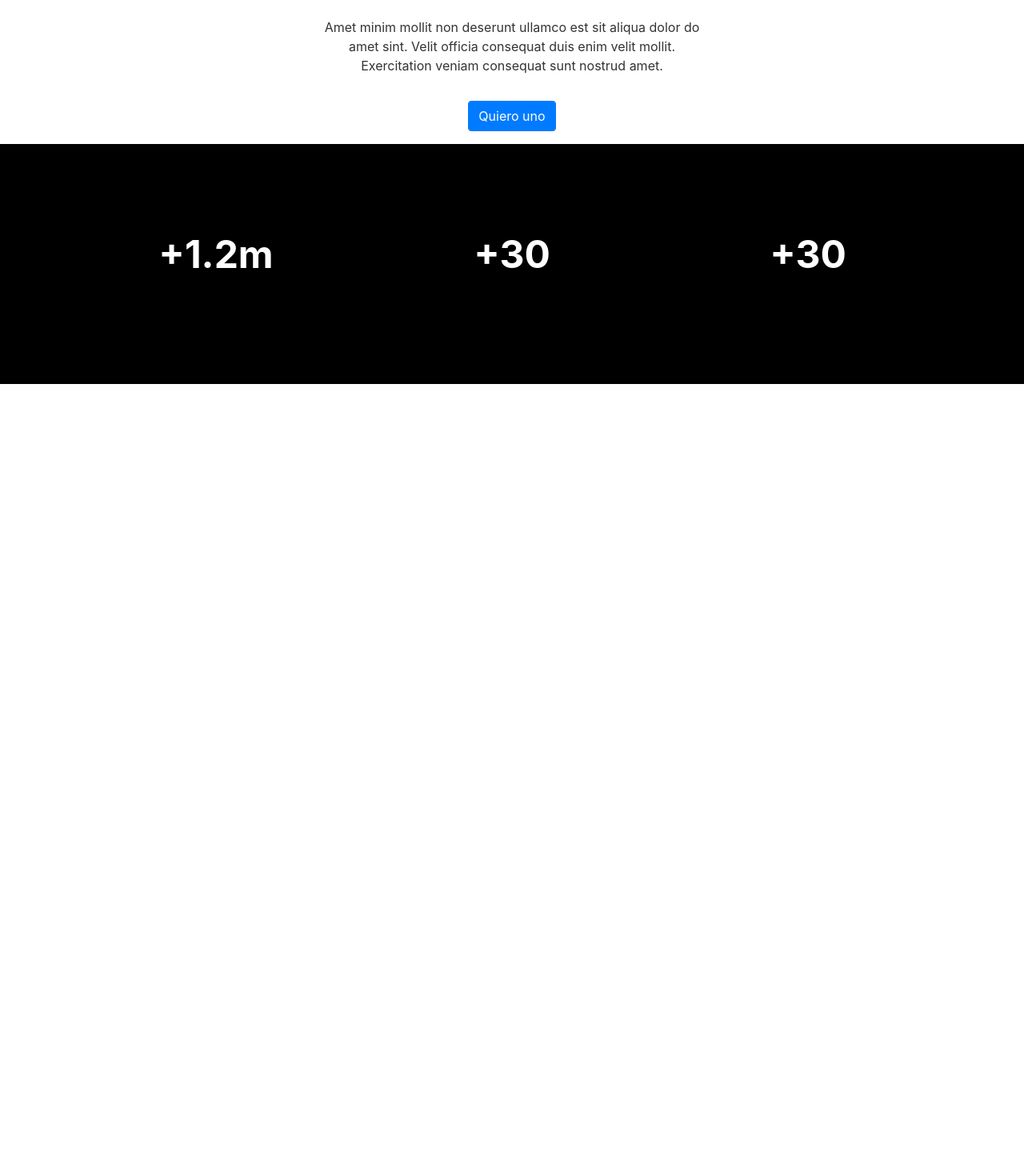
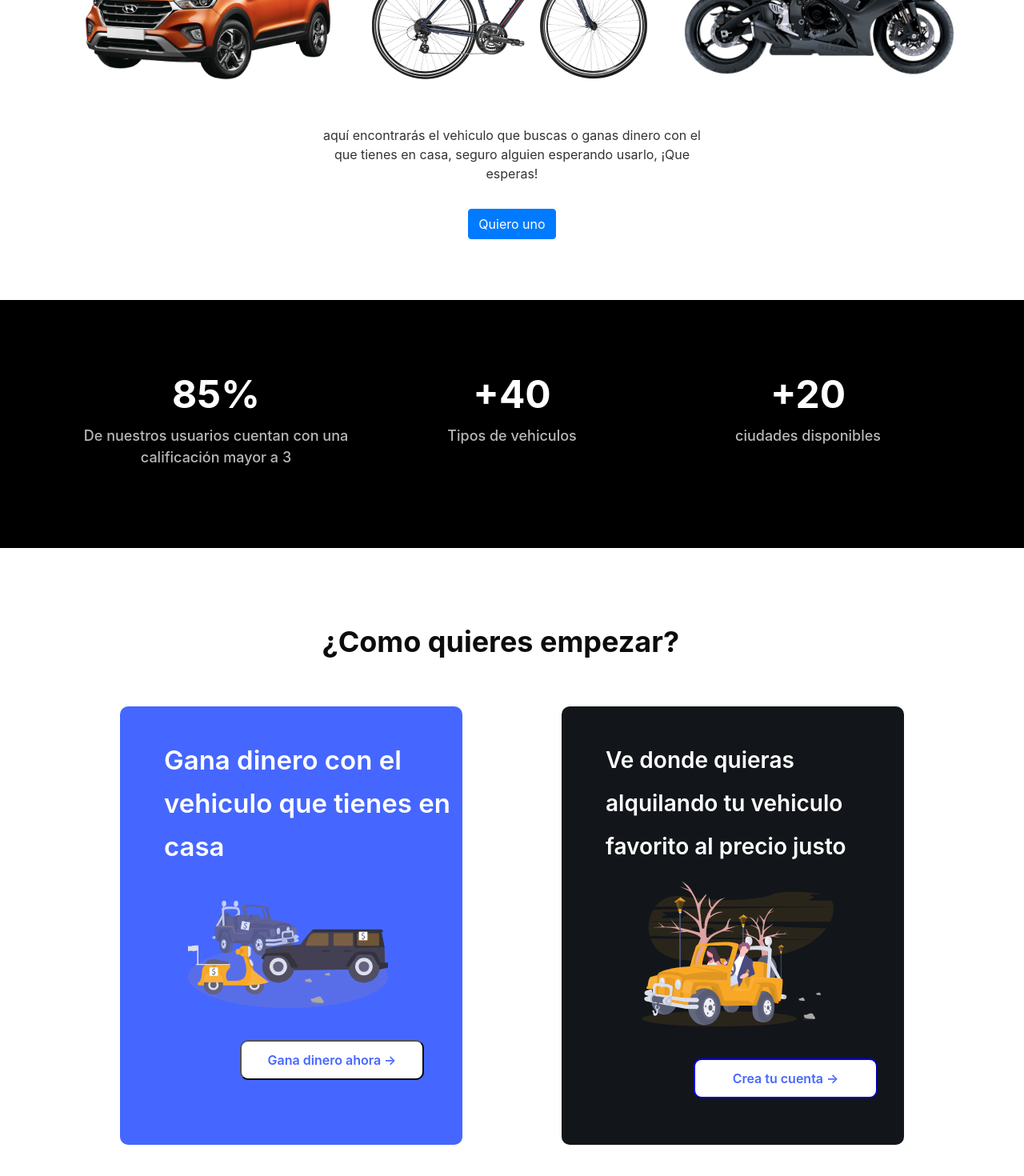
Before and after one commit to jfcalao/useAndGo, an Angular app: page / in a window 1280 px wide. Shown: the part 314-1784 px from the top of the page at 80% size. Before the commit the page ends 800 px from the top, so only its background shows below. Built offline with nearby package versions, Linux system fonts and the light colour scheme.

Commit message:
primera version de la parte de Porto

```diff
--- a/src/app/vehiculos/vehiculos.component.css
+++ b/src/app/vehiculos/vehiculos.component.css
@@ -8,6 +8,86 @@ align-items: inherit;
 display: flex;
 flex-direction: column;
 align-items: center;
+margin-top: 50px;
+}
+
+
+#carro-sell{
+    width: 250px;
+    margin-left: 70px;
+    margin-top: 25px;
+}
+
+#carro-rent{
+    width: 240px;
+    margin-left: 85px;
+}
+
+.bu-tipo-cli{
+width: 230px;
+height: 50px;
+background-color: white;
+font-family: Inter;
+font-style: normal;
+font-weight: 600;
+font-size: 16px;
+line-height: 26px;
+color: #4567FF;
+border-radius: 10px;
+}
+
+#bu-tipo-cli-izq{
+    margin-left: 135px;
+    margin-top: 40px;
+    border-color: black;
+}
+
+#bu-tipo-cli-der{
+    margin-left: 150px;
+    margin-top: 40px;
+    border-color: blue;
+}
+
+#arriendalo{
+    width: 430px;
+    height: 548px;
+    background: #4567FF;
+    border-radius: 10px;
+}
+
+#consiguelo{
+width: 430px;
+height: 548px;
+background: #12161A;
+border-radius: 10px;
+}
+
+.tipo-cliente{
+width: 358px;
+height: 162px;
+font-family: Inter;
+font-style: normal;
+font-weight: 600;
+line-height: 54px;
+color: #FFFFFF;
+margin-top: 40px;
+margin-left: 40px;
+}
+
+#tipo-cliente-izq{
+    font-size: 33px;
+}
+
+#tipo-cliente-der{
+    font-size: 28px;
+}
+
+.como-te-bene{
+display: flex;
+flex-direction: column;
+align-items: center;
+padding-top: 90px;
+padding-bottom: 90px;
 }
 
 #vehiculos{
@@ -19,7 +99,6 @@ align-items: center;
 }
 
 #numeros{
-margin-top: 120px;
 font-family: Inter;
 font-style: normal;
 font-weight: bold;
@@ -33,8 +112,8 @@ color: #FFFFFF;
 }
 
 #cont-nums{
+    margin-top: 60px;
     background-color: black;
-    height: 300px;
 }
 
 #title{
@@ -75,6 +154,7 @@ color: #333333;
 }
 
 #desc-nums{
+margin-top: 20px;
 font-family: Inter;
 font-style: normal;
 font-weight: 500;
--- a/src/app/vehiculos/vehiculos.component.html
+++ b/src/app/vehiculos/vehiculos.component.html
@@ -1,19 +1,52 @@
-    <section class="vehiculos">
-        <div class="container">
-            <div class="row" id="title">Lorem Ipsum Valor Dolor et Tile uhfert zkorwed</div>
-            <div class="row">
-                <div class="col"><img src="../../assets/Car 1.png" id="camioneta" class="img-fluid" alt="Responsive image"></div>
-                <div class="col"><img src="../../assets/cycleblack 1.png" id="bici" class="img-fluid" alt="Responsive image"></div>
-                <div class="col"><img src="../../assets/Motocycle 1.png" id="moto" class="img-fluid" alt="Responsive image"></div>
+<section class="vehiculos">
+    <div class="container">
+        <div class="row" id="title">Una gran variedad de vehiculos</div>
+        <div class="row" style="margin-top: 55px;">
+            <div class="col-xl-4"><img src="../../assets/Car 1.png" id="" class="img-fluid" alt="Responsive image">
             </div>
-            <div class="row"><p id="desc" class="container-fluid">Amet minim mollit non deserunt ullamco est sit aliqua dolor do amet sint. Velit officia consequat duis enim velit mollit. Exercitation veniam consequat sunt nostrud amet.</p></div>
-            <div class="row"><p id="quierouno" class="container"><button type="button" class="btn btn-primary">Quiero uno</button></p></div>
+            <div class="col-xl-4"><img src="../../assets/cycleblack 1.png" id="img-bici" class="img-fluid"
+                    alt="Responsive image"></div>
+            <div class="col-xl-4"><img src="../../assets/Motocycle 1.png" id="" class="img-fluid"
+                    alt="Responsive image"></div>
         </div>
-    </section>
-    <div class="row" id="cont-nums">
-        <div class="container">
-            <div class="col" id="numeros">+1.2m</div>
-            <div class="col" id="numeros">+30</div>
-            <div class="col" id="numeros">+30</div>
+        <div class="row" style="margin-top: 30px">
+            <p id="desc" class="container-fluid">aquí encontrarás el vehiculo que buscas o ganas dinero con el que
+                tienes en casa, seguro alguien esperando usarlo, ¡Que esperas!</p>
+        </div>
+        <div class="row">
+            <p id="quierouno" class="container"><button type="button" class="btn btn-primary">Quiero uno</button></p>
         </div>
     </div>
+</section>
+
+<div class="row" id="cont-nums">
+    <div class="container" style="margin-top: 100px;">
+        <div class="col" id="numeros">85%</div>
+        <div class="col" id="numeros">+40</div>
+        <div class="col" id="numeros">+20</div>
+    </div>
+<div class="container" style="margin-bottom: 100px;">
+        <div class="col" id="desc-nums">De nuestros usuarios cuentan con una calificación mayor a 3</div>
+        <div class="col" id="desc-nums">Tipos de vehiculos</div>
+        <div class="col" id="desc-nums">ciudades disponibles</div>
+    </div>
+</div>
+
+<section class="como-te-bene">
+    <div class="container">
+        <div class="row" id="title">¿Como quieres empezar?</div>
+        <div class="row">
+            <div class="col" id="arriendalo">
+                <p class="tipo-cliente" id="tipo-cliente-izq">Gana dinero con el vehiculo que tienes en casa</p>
+                <img src="../../assets/alquilalo.svg" id="carro-sell" class="img-fluid" alt="Responsive image">
+                <p><button class="bu-tipo-cli" id="bu-tipo-cli-izq">Gana dinero ahora &rarr;</button></p>
+            </div>
+            <div class="col" style="width: 120px;"></div>
+            <div class="col" id="consiguelo">
+                <p class="tipo-cliente" id="tipo-cliente-der">Ve donde quieras alquilando tu vehiculo favorito al precio justo</p>
+                <img src="../../assets/rent.svg" id="carro-rent" class="img-fluid" alt="Responsive image">
+                <p><button class="bu-tipo-cli" id="bu-tipo-cli-der">Crea tu cuenta &rarr;</button></p>
+            </div>
+        </div>
+    </div>
+</section>
```
Also changed, not shown: src/assets/alquilalo.svg (added), src/assets/rent.svg (added).
